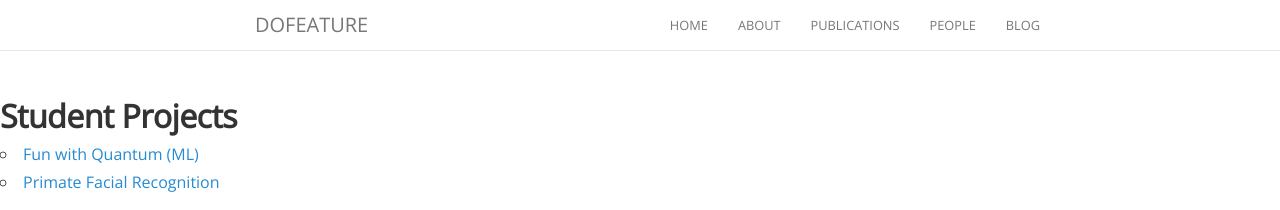
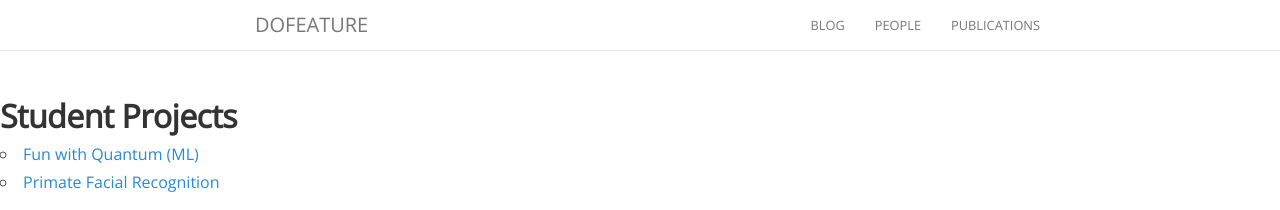
Before and after one commit to dofeature/dofeature.github.io, a Jekyll site: the page built from abstracts.md, in a window 1280 px wide. Shown: the top 210 px of the page. Built offline with Jekyll 4.4.1, drawn with Linux system fonts in a browser that asks for light colours; nearby versions of some CDN libraries; comment, search, counter and statistics services are not loaded; some of the changed lines change nothing that is shown.

Commit message:
Update _config.yml

```diff
--- a/_config.yml
+++ b/_config.yml
@@ -22,16 +22,16 @@ highlighter:        rouge
 
 # Navigation
 nav:
-  - name:           "home"
-    href:           "/"
-  - name:           "about"
-    href:           "/about"
+#  - name:           "home"
+#    href:           "/"
+#  - name:           "about"
+#    href:           "/about"
+  - name:           "blog"
+    href:           "/blog"
+  - name:           "people"
+    href:           "/people"
   - name:           "publications"
     href:           "/publication"
-  - name:           "people"
-    href:           "/people"
-  - name:           "blog"
-    href:           "/blog"
 #   - name:           "abstracts" # felipe added 230602
 #     href:           "/abstracts"
   # - name:           "resources"
```
